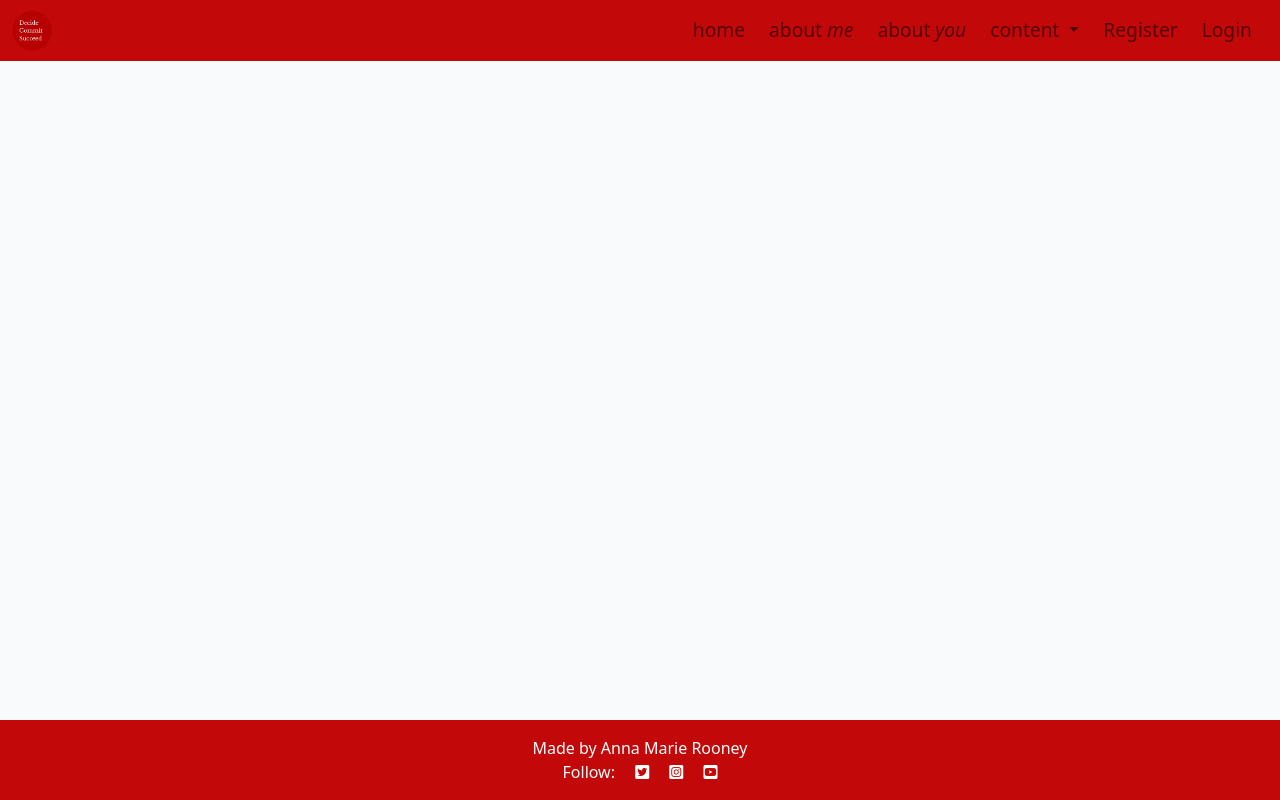
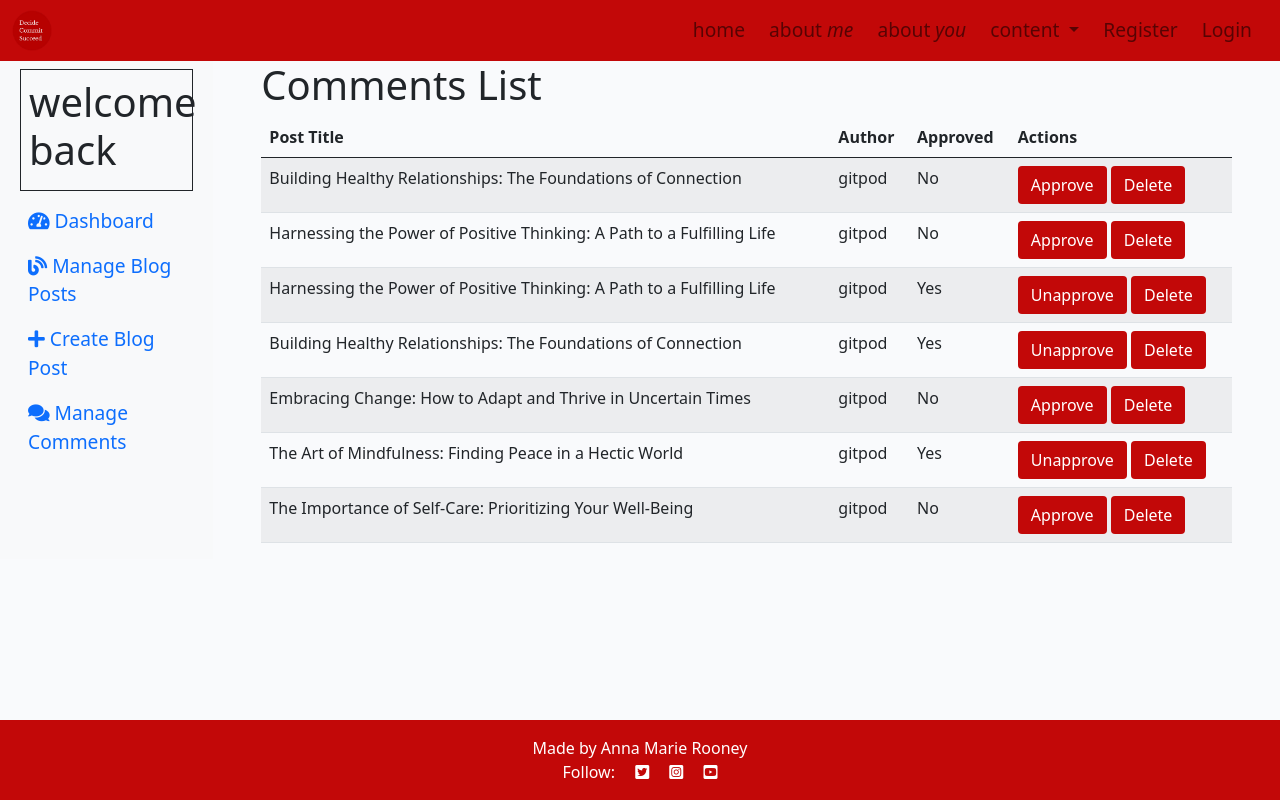
Before and after one commit to arir2001/projectfour, a Django app: page /blog/user_admin/comments in a window 1280 px wide. Run offline with Django 4.2, Linux system fonts and the light colour scheme; data comes from the database, SQL or seed files in the repository; both versions use the stored data as it was after the commit; parts of the project's set-up code (start-up, migrations or seed data) failed here and were passed over; some libraries are stand-ins or nearby versions; some web fonts are replaced.

Commit message:
comment approved modals fixed, blog admin dashboard added

```diff
--- /dev/null
+++ b/blog/templates/blog/blogadmin_base.html
@@ -0,0 +1,55 @@
+{% extends 'base.html' %}
+{% load static %}
+{% block content %}
+<div class="container-fluid">
+    <div class="row">
+        <nav id="sidebar" class="col-md-2 d-md-block bg-light sidebar">
+            <div class="sidebar-sticky">
+                <div class="border border-dark p-2 m-2">
+                    <h1> welcome back {{ user.username }}</h1>
+                </div>
+                <ul class="nav flex-column">
+                    <!-- Dashboard Link -->
+                    <li class="nav-item">
+                        <a class="nav-link active" href="{% url 'admin' %}">
+                            <i class="fas fa-tachometer-alt"></i>
+                            Dashboard
+                        </a>
+                    </li>
+
+                    <!-- Blog Posts Link -->
+                    <li class="nav-item">
+                        <a class="nav-link" href="">
+                            <i class="fas fa-blog"></i>
+                            Manage Blog Posts
+                        </a>
+                    </li>
+
+                    <!-- Create Blog Post Link -->
+                    <li class="nav-item">
+                        <a class="nav-link" href="{%url 'create_post' % }">
+                            <i class="fas fa-plus"></i>
+                            Create Blog Post
+                        </a>
+                    </li>
+
+                    <!-- Manage Comments Link -->
+                    <li class="nav-item">
+                        <a class="nav-link" href="{% url 'comments_admin' %}">
+                            <i class="fas fa-comments"></i>
+                            Manage Comments
+                        </a>
+                    </li>
+                </ul>
+            </div>
+        </nav>
+        <!-- Sidebar -->
+
+        <main class="col-md-9 ms-sm-auto col-lg-10 px-4">
+            {% block blog_content %}
+            <!-- Content Goes Here -->
+            {% endblock %}
+        </main>
+    </div>
+</div>
+{% endblock %}
--- a/blog/templates/blog/commentadmin.html
+++ b/blog/templates/blog/commentadmin.html
@@ -1,3 +1,97 @@
-<!-- blog/templates/blog/post_form.html -->
-{% extends 'base.html' %}
+{% extends "blog/blogadmin_base.html" %}
 {% load static %}
+
+{% block blog_content %}
+<div class="container">
+    <h1>Comments List</h1>
+    <table class="table table-striped">
+        <thead>
+            <tr>
+                <th>Post Title</th>
+                <th>Author</th>
+                <th>Approved</th>
+                <th>Actions</th>
+            </tr>
+        </thead>
+        <tbody>
+            {% for comment in comments %}
+            <tr>
+              <td>{{ comment.post.title }}</td>
+              <td>{{ comment.author.username }}</td>
+              <td>{{ comment.approved|yesno:"Yes,No" }}</td>
+              <td>
+                  <!-- Approve/Unapprove Button -->
+                  <button class="btn btn-approve" comment_id="{{ comment.id }}" comment_approved="{{ comment.approved }}">
+                      {% if comment.approved %}
+                          Unapprove
+                      {% else %}
+                          Approve
+                      {% endif %}
+                  </button>
+                  <!-- Delete Button -->
+                  <button class="btn btn-delete" comment-id="{{ comment.id }}">Delete</button>
+              </td>
+                </tr>
+            {% empty %}
+                <tr>
+                    <td colspan="3">No comments found.</td>
+                </tr>
+            {% endfor %}
+        </tbody>
+    </table>
+</div>
+
+<div class="modal fade" id="deleteModal" tabindex="-1"
+  aria-labelledby="deleteModalLabel" aria-hidden="true">
+  <div class="modal-dialog">
+    <div class="modal-content">
+      <div class="modal-header">
+        <h5 class="modal-title"
+          id="deleteModalLabel">Delete comment?</h5>
+        <button type="button" class="btn-close"
+          data-bs-dismiss="modal" aria-label="Close"></button>
+      </div>
+      <div class="modal-body">
+        Are you sure you want to delete this comment?
+        This action cannot be undone.
+      </div>
+      <div class="modal-footer">
+        <button type="button" class="btn btn-secondary"
+          data-bs-dismiss="modal">Close</button>
+        <a id="deleteConfirm" href="#" class="btn
+          btn-danger">Delete</a>
+      </div>
+    </div>
+  </div>
+</div>
+
+
+
+<div class="modal fade" id="approveModal" tabindex="-1"
+  aria-labelledby="approveModalLabel" aria-hidden="true">
+  <div class="modal-dialog">
+    <div class="modal-content">
+        <div class="modal-header">
+          <h5 class="modal-title"
+            id="approveModalLabel">Approve comment?</h5>
+          <button type="button" class="btn-close"
+            data-bs-dismiss="modal" aria-label="Close"></button>
+        </div>
+        <div class="modal-body">
+          <p id="modalbody-innertext">Are you sure you want to approve this comment?</p>
+        </div>
+        <div class="modal-footer">
+          <button type="button" class="btn btn-secondary"
+            data-bs-dismiss="modal">Close</button>
+          <a id="approveConfirm" href="#" class="btn
+            btn-danger">Approve</a>
+        </div>
+
+    </div>
+  </div>
+</div>
+{% endblock blog_content %}
+{% block extras %}
+<script src="{% static 'js/script.js' %}"></script>
+<script src="{% static 'js/comments.js' %}"></script>
+{% endblock %}
--- a/blog/urls.py
+++ b/blog/urls.py
@@ -16,6 +16,7 @@ urlpatterns = [
     #admin URLs
     path('blog/user_admin/', views.user_admin, name='admin'),
     path('blog/user_admin/comments', views.comments_admin, name='comments_admin'),
+    path('blog/user_admin/comments/approve_comment/<int:comment_id>/', views.comment_approve, name='comment_approve_admin'),
     path('blog/user_admin/new_post/', views.create_or_update_post, name='create_post'),
-    path('blog/user_admin/<int:post_id>/edit/', views.create_or_update_post, name='edit_post'),
+    path('blog/user_admin/<slug:slug>/edit/', views.create_or_update_post, name='edit_post'),
 ]
--- a/blog/views.py
+++ b/blog/views.py
@@ -125,14 +125,17 @@ def comment_approve(request, comment_id):
 
     referer_url = request.META.get('HTTP_REFERER')
 
-    messages.success(request, request.user)
+    if comment.approved == False:
+        if request.user.is_superuser:
+            comment.approved = True
+            comment.save() #save to daata base
+            messages.success(request, 'Comment approved!')
+    elif comment.approved == True:
+        if request.user.is_superuser:
+            comment.approved = False
+            comment.save() #save to daata base
+            messages.success(request, 'Comment unapproved!')
 
-    if request.user.is_superuser:
-        comment.approved = True
-        comment.save() #save to daata base
-        messages.success(request, 'Comment approved!')
-    else:
-        messages.error(request, 'You cannot  approve your own comments!')
 
     # Redirect back to the referring page or fallback to the blog post
     return HttpResponseRedirect(referer_url)
@@ -140,36 +143,44 @@ def comment_approve(request, comment_id):
 
 #shows the comments
 def user_admin(request):
-    comments = Comment.objects.filter(approved=False)
-    #post = Post.objects.all()
+    posts = Post.objects.all()
+    unapproved_comments = Comment.objects.filter(approved=False)
+    approved_comments = Comment.objects.filter(approved=True)
+    comments = Comment.objects.all()
     return render(
         request,
-        "blog/blogadmin.html",
+        "blog/dashboard.html",
         {
+            "unapproved_comments": unapproved_comments,
+            "approved_comments": approved_comments,
             "comments": comments,
-            #"post": post,
+            "posts": posts,
         },
     )
 
 def comments_admin(request):
-    comments = Comment.objects.filter(approved=False)
+    unapproved_comments = Comment.objects.filter(approved=False)
+    approved_comments = Comment.objects.filter(approved=True)
+    comments = Comment.objects.all()
     #post = Post.objects.all()
     return render(
         request,
         "blog/commentadmin.html",
         {
+            "unapproved_comments": unapproved_comments,
+            "approved_comments": approved_comments,
             "comments": comments,
             #"post": post,
         },
     )
 
 
-def create_or_update_post(request, post_id=None):
+def create_or_update_post(request, slug=None):
     if not request.user.is_superuser:
         return HttpResponseForbidden("You are not allowed to access this page.")
 
-    if post_id:
-        post = get_object_or_404(Post, id=post_id)
+    if slug:
+        post = get_object_or_404(Post, slug=slug)
         form = PostForm(instance=post)
     else:
         post = None
--- a/static/css/style.css
+++ b/static/css/style.css
@@ -428,3 +428,10 @@ p a{
 .image-container, .image-flash {
     position: relative; /* Ensure correct stacking context */
 }
+
+
+.blogpostdivadmin{
+    overflow-y: auto;
+    height: 70vh;
+    border: solid grey;
+}
--- a/static/js/comments.js
+++ b/static/js/comments.js
@@ -3,6 +3,8 @@ const editButtons = document.getElementsByClassName("btn-edit");
 const approveButtons = document.getElementsByClassName("btn-approve");
 const approveConfirm = document.getElementById("approveConfirm");
 const approveModal = new bootstrap.Modal(document.getElementById("approveModal"));
+const approveModalLabel = document.getElementById("approveModalLabel");
+const modalBody = document.getElementById("modalbody-innertext");
 
 const commentText = document.getElementById("id_body");
 const commentForm = document.getElementById("commentForm");
@@ -61,9 +63,34 @@ for (let button of deleteButtons) {
 
   for (let button of approveButtons) {
     button.addEventListener("click", (e) => {
-      let commentId = e.target.getAttribute("comment_id");
-      console.log("this is the comment id", commentId)
-      approveConfirm.href = `approve_comment/${commentId}`;
-      approveModal.show();
+      let commentId = e.currentTarget.getAttribute("comment_id");
+      let commentapproved = e.currentTarget.getAttribute("comment_approved");
+
+      console.log("this is the comment apr", commentapproved)
+      console.log("this is the comment apr", commentId)
+
+      if (commentapproved == "True"){
+        console.log("entered if statement");
+        console.log('approve confirm', approveConfirm);
+        console.log("modal body", modalBody);
+
+        approveConfirm.innerText = "Unapprove?";
+        modalBody.innerText = "Are you sure you wish to unapprove this comment?";
+        approveModalLabel.innerText = "Unapprove this comment?";
+
+        approveConfirm.href = `approve_comment/${commentId}`;
+        approveModal.show();
+      }else{
+        console.log("entered else");
+        console.log('approve confirm', approveConfirm);
+        console.log("modal body", modalBody);
+
+        approveConfirm.innerText = "Approve?";
+        modalBody.innerText = "Are you sure you wish to approve this comment?";
+        approveModalLabel.innerText = "Approve this comment?";
+
+        approveConfirm.href = `approve_comment/${commentId}`;
+        approveModal.show();
+      }
     });
-  }
+};
--- a/static/js/script.js
+++ b/static/js/script.js
@@ -66,3 +66,13 @@ window.onload = function() {
   /*start the timer for the first time on page load.*/
   startTimer();
 };
+
+
+/* for the side bar
+
+from :
+https://mdbootstrap.com/docs/standard/extended/sidebar-menu-collapse/
+
+*/
+// Initialization for ES Users
+$('.collapse').collapse()
--- a/templates/base.html
+++ b/templates/base.html
@@ -133,9 +133,10 @@
         </script>
     <!-- custom script -->
     {% block extras1 %}
-    {% endblock %}
+    {% endblock extras1%}
+
     {% block extras %}
-    {% endblock %}
+    {% endblock extras %}
 </body>
 
 </html>
```
Also changed, not shown: blog/templates/blog/dashboard.html (renamed from blog/templates/blog/blogadmin.html, +40 -20 lines), blog/templates/blog/modals.html (added, +52 -0 lines), db.sqlite3.
